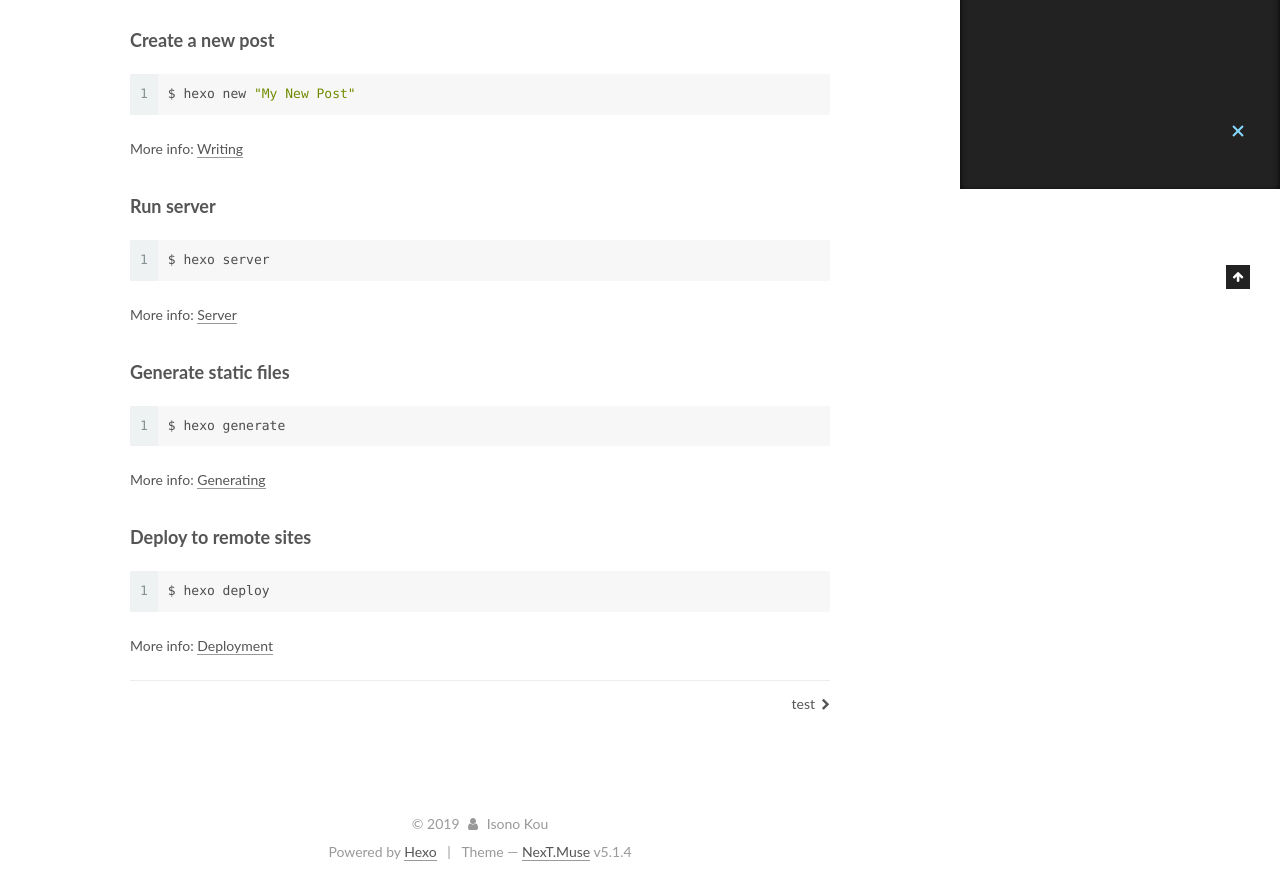
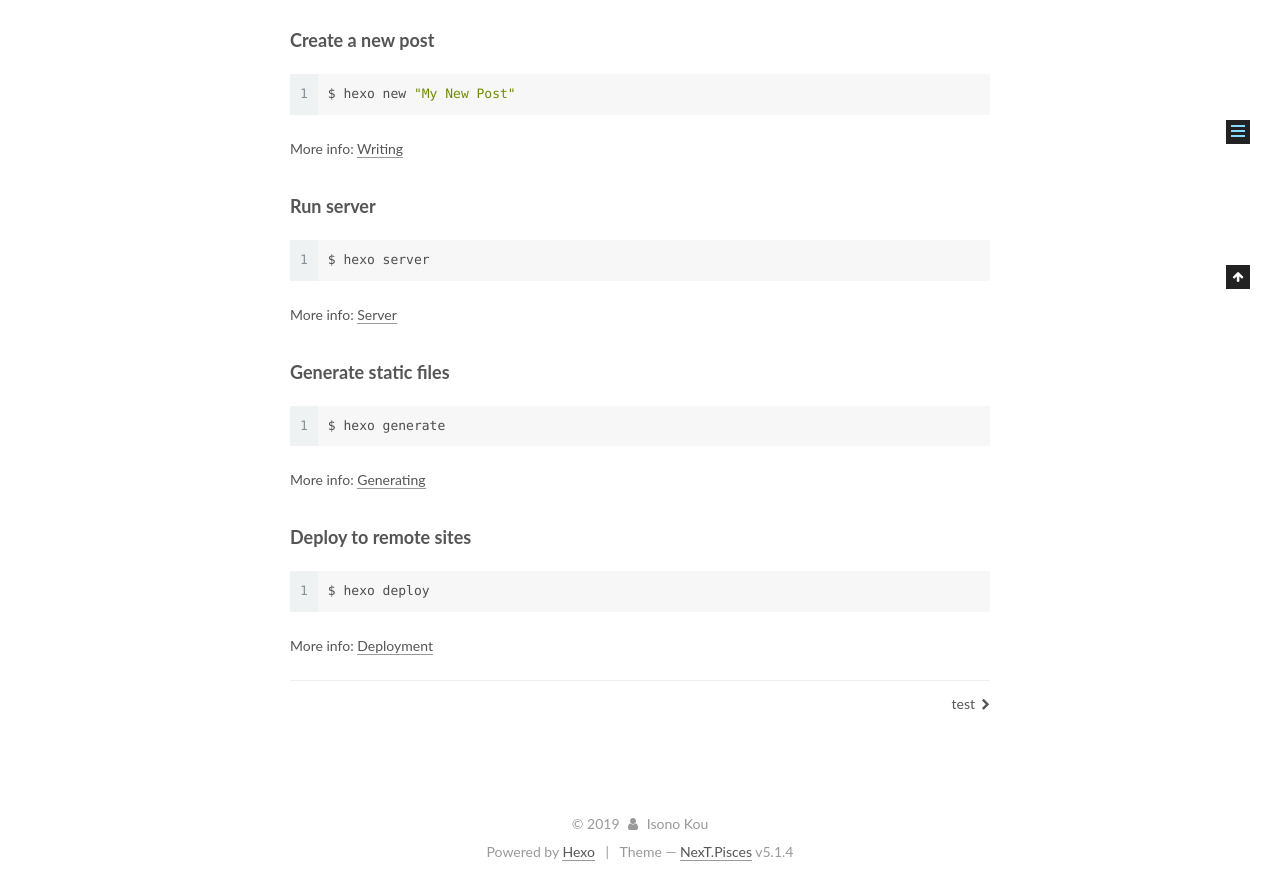
Before and after one commit to LBfY/blog, a plain HTML site: page 2019/12/11/hello-world/index.html in a window 1280 px wide. Shown: the part 611-1497 px from the top of the page. Drawn offline with Linux system fonts and the light colour scheme.

Commit message:
Site updated: 2019-12-11 03:56:02

```diff
--- a/2019/12/11/hello-world/index.html
+++ b/2019/12/11/hello-world/index.html
@@ -5,7 +5,7 @@
 
 
 
-<html class="theme-next muse use-motion" lang="zh_CN">
+<html class="theme-next pisces use-motion" lang="zh_CN">
 <head>
   <meta charset="UTF-8"/>
 <meta http-equiv="X-UA-Compatible" content="IE=edge" />
@@ -97,7 +97,7 @@
   var NexT = window.NexT || {};
   var CONFIG = {
     root: '/blog/',
-    scheme: 'Muse',
+    scheme: 'Pisces',
     version: '5.1.4',
     sidebar: {"position":"left","display":"post","offset":12,"b2t":false,"scrollpercent":false,"onmobile":false},
     fancybox: true,
@@ -496,7 +496,7 @@
 
 
 
-  <div class="theme-info">Theme &mdash; <a class="theme-link" target="_blank" href="https://github.com/iissnan/hexo-theme-next">NexT.Muse</a> v5.1.4</div>
+  <div class="theme-info">Theme &mdash; <a class="theme-link" target="_blank" href="https://github.com/iissnan/hexo-theme-next">NexT.Pisces</a> v5.1.4</div>
 
 
 
@@ -597,6 +597,13 @@
 
 
 
+  <script type="text/javascript" src="/blog/js/src/affix.js?v=5.1.4"></script>
+
+  <script type="text/javascript" src="/blog/js/src/schemes/pisces.js?v=5.1.4"></script>
+
+
+
+
   <script type="text/javascript" src="/blog/js/src/scrollspy.js?v=5.1.4"></script>
 <script type="text/javascript" src="/blog/js/src/post-details.js?v=5.1.4"></script>
 
```
Also changed, not shown: 2019/12/11/test/index.html (+10 -3 lines), archives/2019/12/index.html (+10 -3 lines), archives/2019/index.html (+10 -3 lines), archives/index.html (+10 -3 lines), index.html (+10 -3 lines).
